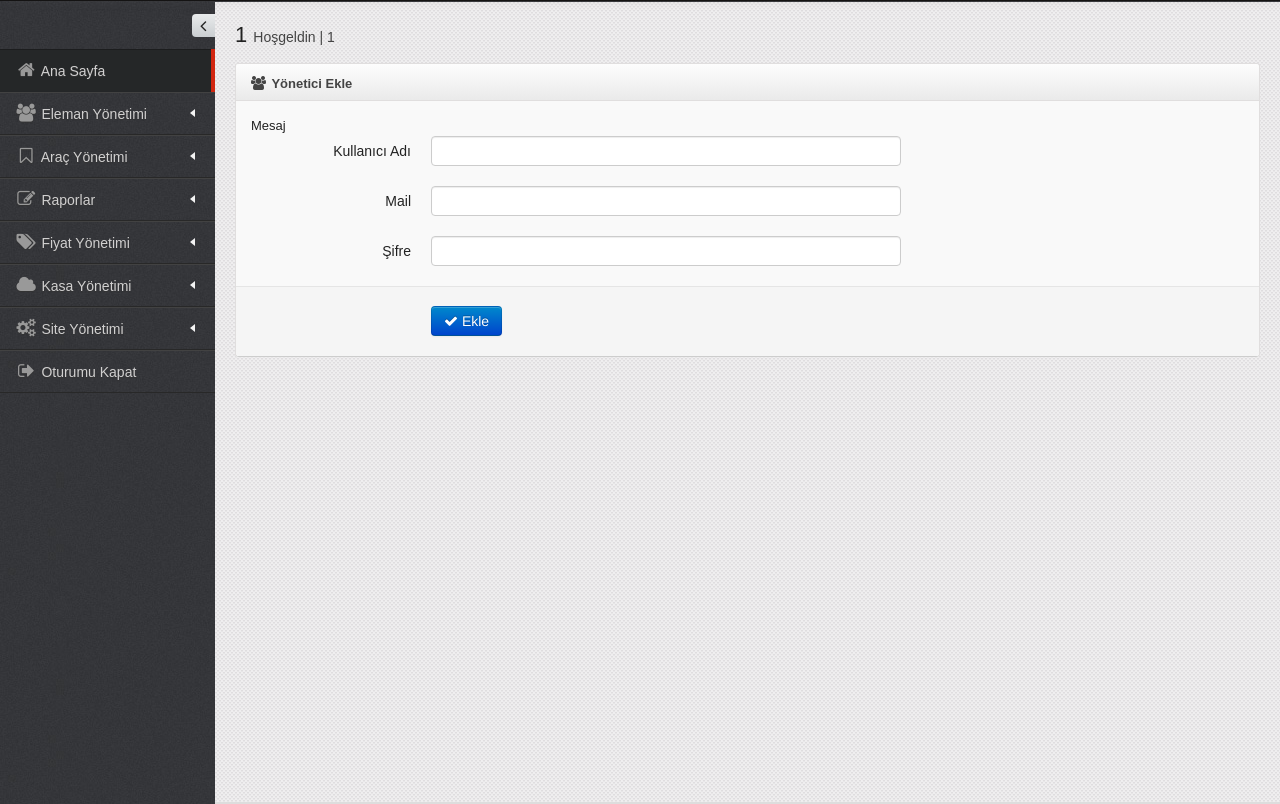
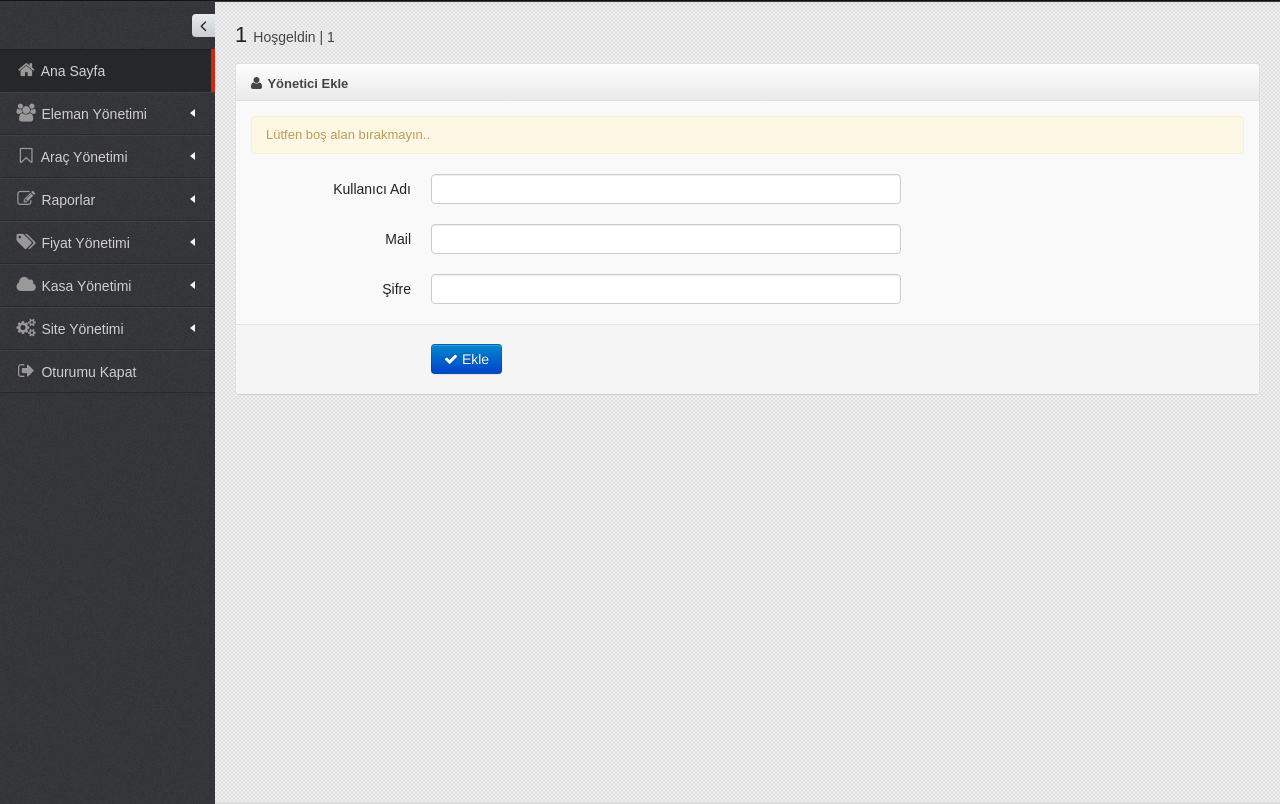
Before and after one commit to MGuvenc/Otopark-Sistemi, a PHP site: page /yonetici_ekle.php in a window 1280 px wide. Shown: the part 46-850 px from the top of the page. Run offline with PHP 8.4, Linux system fonts and the light colour scheme; the visitor is signed in with stand-in values (Sample User, id 1); some libraries are stand-ins or nearby versions.

Commit message:
Update yonetici_ekle.php

```diff
--- a/yonetici_ekle.php
+++ b/yonetici_ekle.php
@@ -6,6 +6,27 @@
 	if(empty($_SESSION["kullanici"])){
 		header("Refresh: 0; url= index.php");
 	}else{
+?>
+<?php
+	$mesaj = "";
+
+	if(!empty($_POST["kAdi"]) and !empty($_POST["mail"]) and !empty($_POST["sifre"])){
+		$selectUser = "SELECT kullanici FROM user WHERE kullanici = '".$_POST['kAdi']."'";
+		$rUser = $conn->query($selectUser);
+		if(mysqli_num_rows($rUser)>0){
+			$mesaj = '<div class="alert">Kullanıcı Adı Sistemde Kayıtlı! Lütfen Farklı Bir Kullanıcı Adı Giriniz..</div>';
+		}else{
+			$insertUser = "INSERT INTO user (kullanici, mail, sifre, yetki)
+			VALUES ('".$_POST['kAdi']."','".$_POST['mail']."','".md5($_POST['sifre'])."', 'Patron')";
+			if ($conn->query($insertUser) === TRUE) {
+				$mesaj = '<div class="alert alert-success">Patron Ekleme Başarılı!</div>';
+			} else {
+				$mesaj = '<div class="alert">Hata: '.$insertUser.'<br>'.$conn->error.'</div>';
+			}
+		}
+	}else{
+		$mesaj = '<div class="alert">Lütfen boş alan bırakmayın..</div>';
+	}
 ?>
 <!DOCTYPE html>
 <!--[if IE 8]> <html lang="tr" class="ie8"> <![endif]-->
@@ -48,10 +69,10 @@
 				<div id="page" class="dashboard">
 					<div class="widget box light-grey">
 						<div class="widget-title">
-							<h4><i class="icon-group"></i> Yönetici Ekle</h4>
+							<h4><i class="icon-user"></i> Yönetici Ekle</h4>
 						</div>
 						<div class="widget-body form">
-							Mesaj
+							<?php echo $mesaj; ?>
 							<form action="" id="form_sample_1" class="form-horizontal" method="post" enctype="multipart/form-data">
 								<div class="control-group">
 									<label class="control-label">Kullanıcı Adı</label>
```
